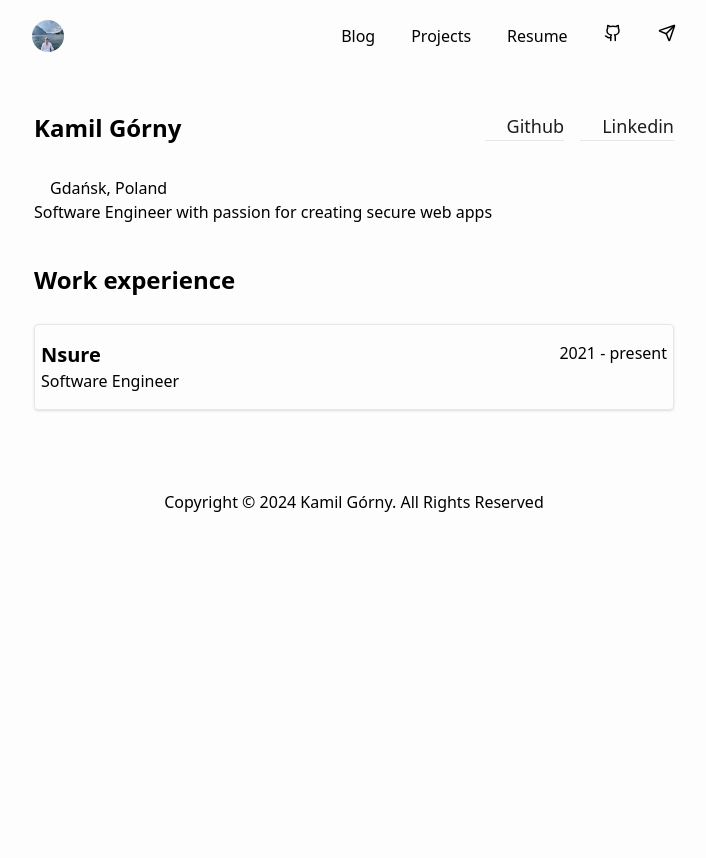
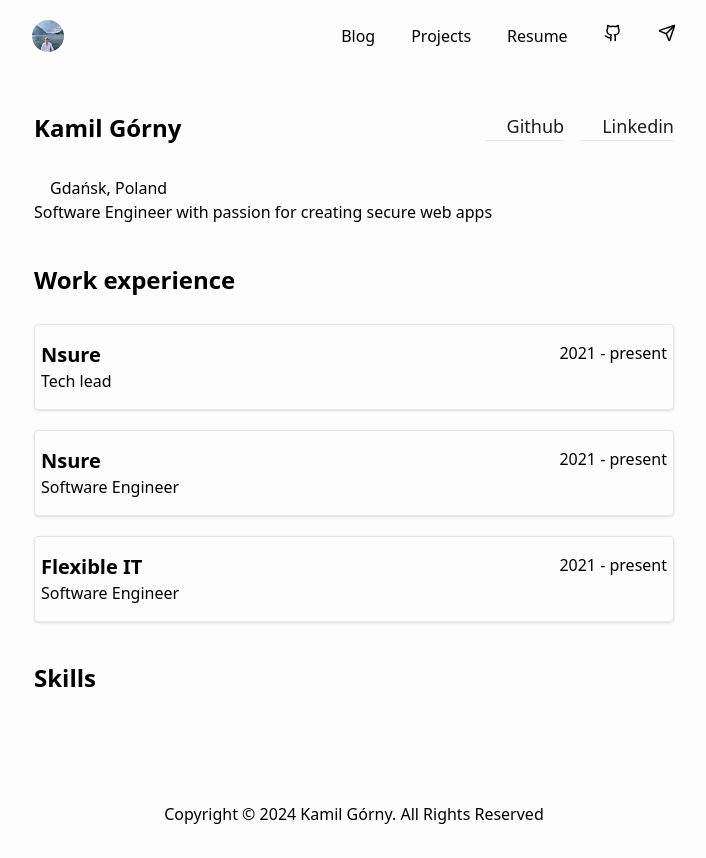
Before and after one commit to kamil-gorny/Blog, a SvelteKit app: page /resume in a window 1280 px wide. Shown: the whole page, without its empty margins (286-992 px from the left). Before the commit the page ends 800 px from the top, so only its background shows below. Built offline with nearby package versions, Linux system fonts and the light colour scheme; some icons are missing.

Commit message:
feat: Create skills tile

```diff
--- /dev/null
+++ b/src/SkillsTile.svelte
@@ -0,0 +1,4 @@
+<script>
+    export let skill;
+</script>
+<div class="rounded bg-black text-white p-4§">{skill}</div>
--- a/src/routes/(app)/resume/+page.svelte
+++ b/src/routes/(app)/resume/+page.svelte
@@ -20,7 +20,10 @@
 
 
         <h1 class="mt-10 font-bold text-2xl mb-7">Work experience</h1>
-
-        <WorkExperienceTile company="Nsure" position="Software Engineer" timeframe="2021 - present" description=""/>
-
+        <div class="flex flex-col gap-5">
+            <WorkExperienceTile company="Nsure" position="Tech lead" timeframe="2021 - present" description=""/>
+            <WorkExperienceTile company="Nsure" position="Software Engineer" timeframe="2021 - present" description=""/>
+            <WorkExperienceTile company="Flexible IT" position="Software Engineer" timeframe="2021 - present" description=""/>
+        </div>
+        <h1 class="mt-10 font-bold text-2xl mb-7">Skills</h1>
     </div>
```
Also changed, not shown: src/routes/(app)/test/+page.md (+1 -1 lines).
